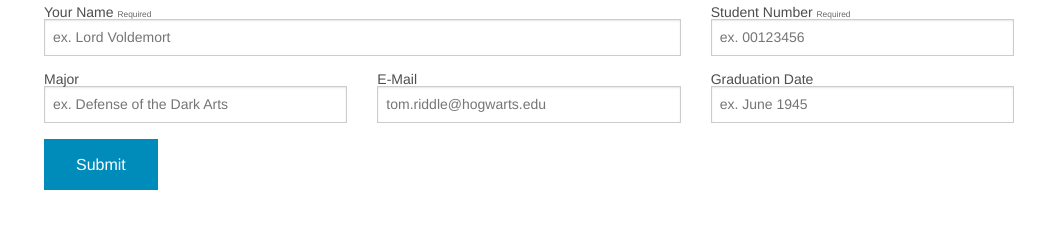
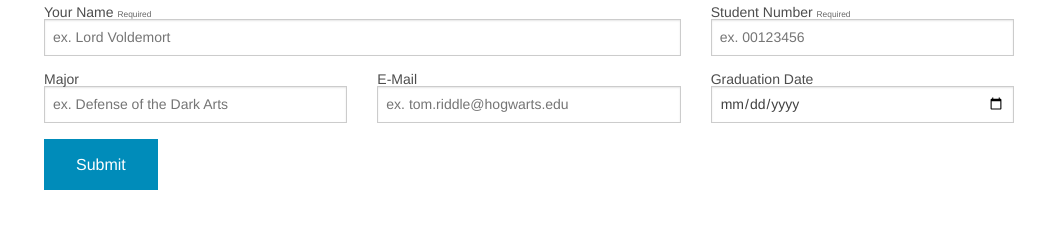
Before and after one commit to zachdaley/student-form, a plain HTML site: page index.html in a window 1280 px wide. Shown: the part 58-286 px from the top of the page, without its empty margins (111-1156 px from the left). Drawn offline with Linux system fonts and the light colour scheme.

Commit message:
I think it works?

```diff
--- a/index.html
+++ b/index.html
@@ -43,12 +43,12 @@
     </div>
     <div class="large-4 columns">
       <label>E-Mail
-        <input type="email" pattern="email"placeholder="tom.riddle@hogwarts.edu" required/>
+        <input type="email" pattern="email"placeholder="ex. tom.riddle@hogwarts.edu" required/>
       </label>
     </div>
     <div class="large-4 columns">
       <label for="date">Graduation Date
-        <input type="text" placeholder="ex. June 1945" required data-invalid/>
+        <input type="date" placeholder="ex. June 1945" required data-invalid/>
       </label>
     </div>
   </div>
```
